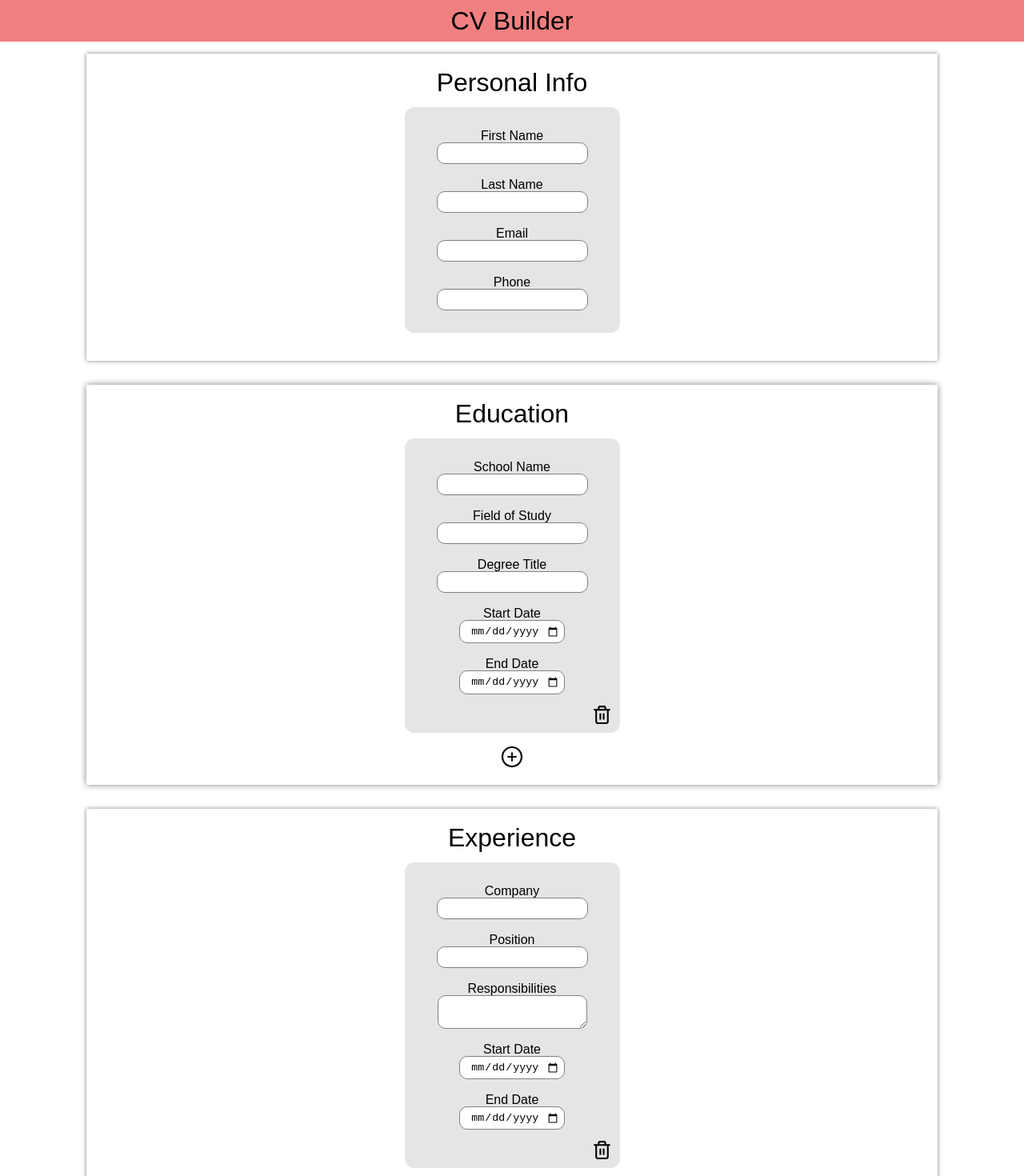
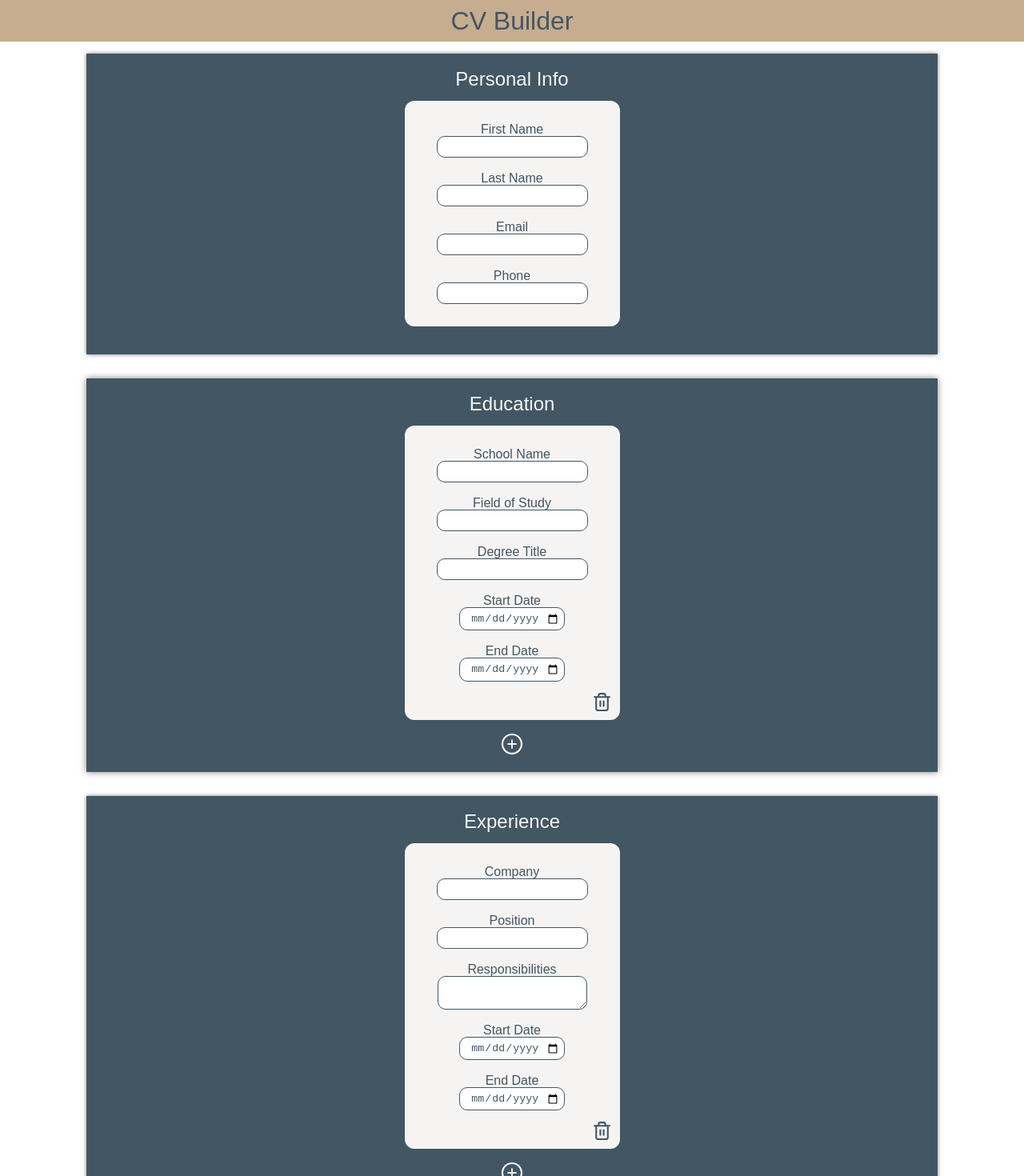
Before and after one commit to braxtonlemmon/cv-project-react, a React (Create React App) app: page / in a window 1280 px wide. Shown: the top 1470 px of the page at 80% size. Built offline with nearby package versions, Linux system fonts and the light colour scheme; a web font is replaced by a local one.

Commit message:
Implement theme colors.

```diff
--- a/src/components/Education.jsx
+++ b/src/components/Education.jsx
@@ -1,10 +1,11 @@
 import React from 'react';
 import styled from 'styled-components';
-import { wrapper, H1, Block, AddButton } from './Shared';
+import { wrapper, H2, Block, AddButton } from './Shared';
 import EducationFormContainer from './EducationFormContainer';
 
 const Wrapper = styled(wrapper)`
   box-shadow: 0 0 8px rgba(0,0,0,0.5);
+  background: ${props => props.theme.colors.dark};
   margin: 15px 0;
   padding: 20px;
   width: 80%;
@@ -28,7 +29,7 @@ function Education({ educationData, setEducationData }) {
 
   return (
     <Wrapper>
-      <H1>Education</H1>
+      <H2>Education</H2>
       {educationData.map((education, index) => {
         return (
           <Block className="block-larger" key={`education${index}`}>
--- a/src/components/Experience.jsx
+++ b/src/components/Experience.jsx
@@ -1,11 +1,12 @@
 import React from 'react';
 import styled from 'styled-components';
-import { wrapper, H1, Block, AddButton } from './Shared';
+import { wrapper, H2, Block, AddButton } from './Shared';
 import ExperienceFormContainer from './ExperienceFormContainer';
 
 const Wrapper = styled(wrapper)`
   margin: 15px 0;
   padding: 20px;
+  background: ${props => props.theme.colors.dark};
   box-shadow: 0 0 5px rgba(0,0,0,0.5);
   width: 80%;
   .block-larger {
@@ -27,7 +28,7 @@ function Experience({ experienceData, setExperienceData }) {
 
   return (
     <Wrapper>
-      <H1>Experience</H1>
+      <H2>Experience</H2>
       {experienceData.map((experience, index) => {
         return (
           <Block className="block-larger" key={`experience${index}`}>
--- a/src/components/Header.jsx
+++ b/src/components/Header.jsx
@@ -6,7 +6,8 @@ const Wrapper = styled.header`
   display: flex;
   justify-content: center;
   width: 100%;
-  background: lightcoral;
+  background: ${props => props.theme.colors.mid};
+  color: ${props => props.theme.colors.dark};
   padding: 10px 0;
   position: sticky;
   top: 0;
--- a/src/components/Personal.jsx
+++ b/src/components/Personal.jsx
@@ -1,19 +1,20 @@
 import React from 'react';
 import styled from 'styled-components';
-import { wrapper, H1, Block } from './Shared';
+import { wrapper, H2, Block } from './Shared';
 import PersonalFormContainer from './PersonalFormContainer';
 
 const Wrapper = styled(wrapper)`
   margin: 15px 0;
   padding: 20px;
   box-shadow: 0 0 5px rgba(0,0,0,0.5);
+  background: ${props => props.theme.colors.dark};
   width: 80%;
 `;
 
 function Personal({ personalData, setPersonalData }) {
   return (
     <Wrapper>
-      <H1>Personal Info</H1>
+      <H2>Personal Info</H2>
       <Block>
         <PersonalFormContainer
           personalData={personalData}
--- a/src/components/Shared.js
+++ b/src/components/Shared.js
@@ -23,18 +23,21 @@ export const H1 = styled.h1`
 
 export const H2 = styled.h2`
   font-size: 1.5em;
+  color: ${props => props.theme.colors.light};
 `;
 
 export const Block = styled(wrapper)`
   margin: 15px;
   padding: 10px 30px;
   background: rgba(0,0,0,0.1);
+  background: ${props => props.theme.colors.light};
   border-radius: 12px;
   position: relative;
 `;
 
 export const AddButton = styled(AiOutlinePlusCircle)`
   cursor: pointer;
+  color: ${props => props.theme.colors.light};
   &:hover {
     transform: scale(1.08);
   }
@@ -45,6 +48,7 @@ export const TrashButton = styled(FiTrash2)`
   position: absolute;
   right: 10px;
   bottom: 10px;
+  color: ${props => props.theme.colors.dark};
   &:hover {
     transform: scale(1.09);
   }
@@ -52,7 +56,8 @@ export const TrashButton = styled(FiTrash2)`
 
 export const Button = styled.button`
   border: none;
-  background: lightgreen;
+  background: ${props => props.theme.colors.mid};
+  color: ${props => props.theme.colors.dark};
   box-shadow: 0px 2px 2px rgba(0,0,0,0.2);
   padding: 10px;
   cursor: pointer;
--- a/src/themes/globalStyles.js
+++ b/src/themes/globalStyles.js
@@ -7,15 +7,20 @@ const GlobalStyle = createGlobalStyle`
 
   input, textarea {
     border-radius: 10px;
-    border: 1px solid grey;
+    border: 1px solid ${props => props.theme.colors.dark};
     padding: 5px;
     text-align: center;
     margin: 0 10px;
+    color: ${props => props.theme.colors.dark};
   }
 
   input:focus, textarea:focus {
     outline: none;
   }
+
+  label {
+    color: ${props => props.theme.colors.dark};
+  }
 `;
 
 export default GlobalStyle;
```
